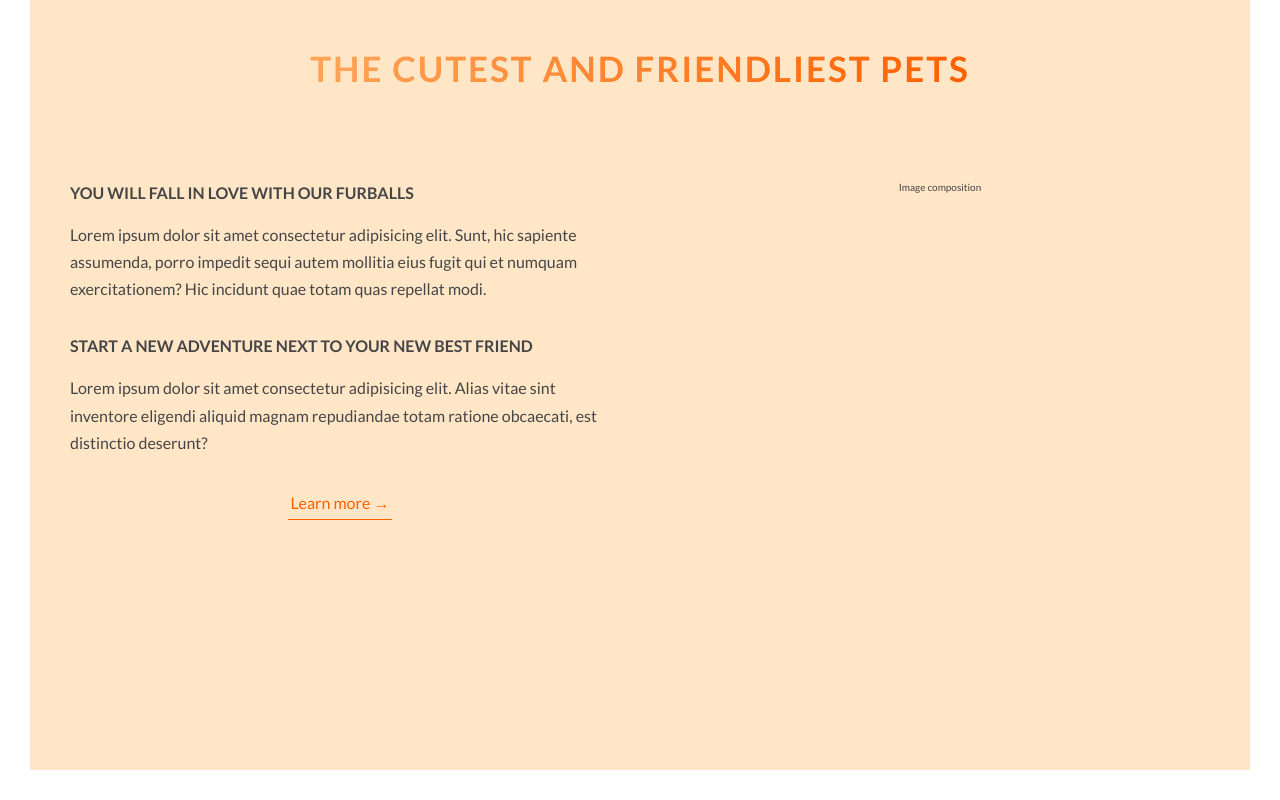
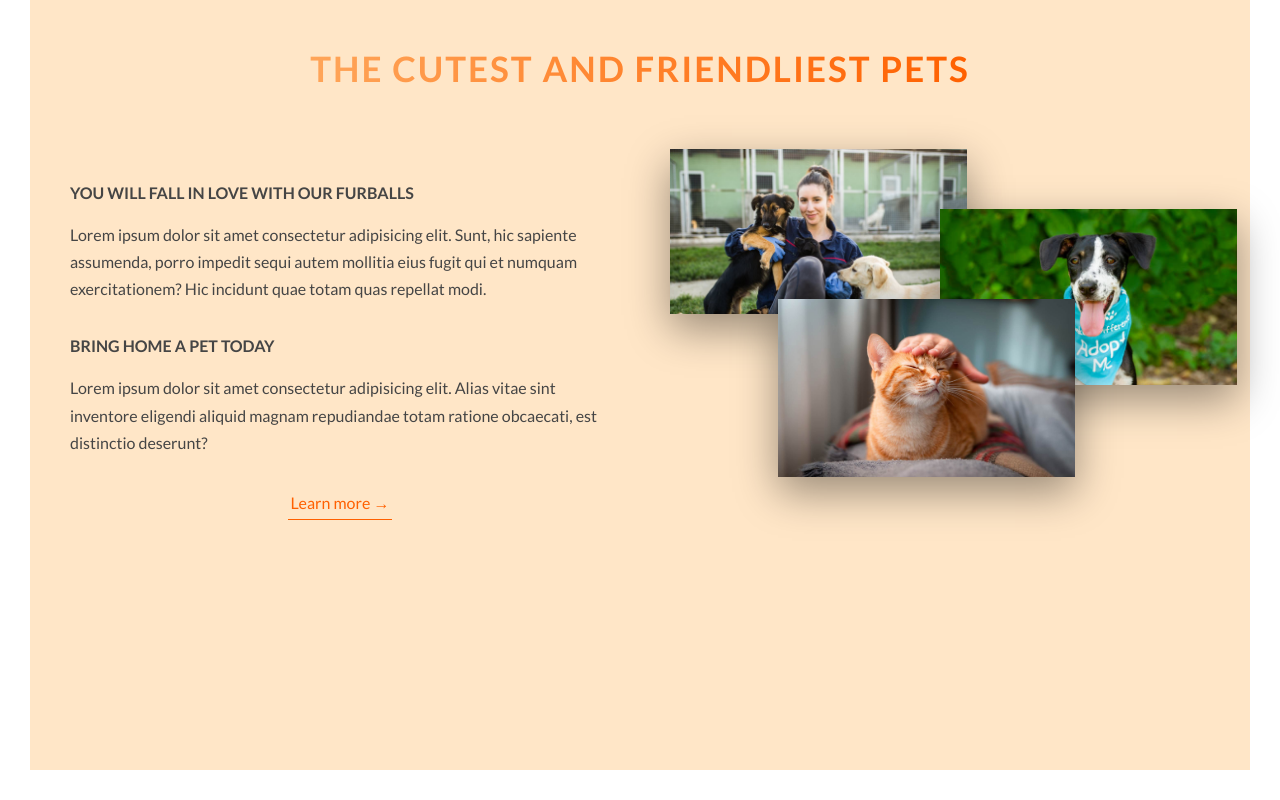
Before and after one commit to scarlatcristian/Adopt-A-Pet, a website: page index.html in a window 1280 px wide. Shown: the part 841-1641 px from the top of the page. Drawn offline with Linux system fonts and the light colour scheme; files whose address does not match are found by name.

Commit message:
finished the about section

```diff
--- a/index.html
+++ b/index.html
@@ -59,7 +59,7 @@
             </p>
 
             <h3 class="heading-tertiary u-margin-bottom-small">
-              Start a new adventure next to your new best friend
+              Bring home a pet today
             </h3>
             <p class="paragraph">
               Lorem ipsum dolor sit amet consectetur adipisicing elit. Alias
@@ -69,7 +69,26 @@
 
             <a href="#" class="btn-text">Learn more &rarr;</a>
           </div>
-          <div class="col-1-of-2">Image composition</div>
+
+          <div class="col-1-of-2">
+            <div class="composition">
+              <img
+                src="./img/p1.jpeg"
+                alt="photo-1"
+                class="composition__photo composition__photo--p1"
+              />
+              <img
+                src="./img//p2.jpeg"
+                alt="photo-2"
+                class="composition__photo composition__photo--p2"
+              />
+              <img
+                src="./img//p3.jpeg"
+                alt="photo-3"
+                class="composition__photo composition__photo--p3"
+              />
+            </div>
+          </div>
         </div>
       </section>
     </main>
--- /dev/null
+++ b/sass/components/_composition.scss
@@ -0,0 +1,38 @@
+.composition {
+  position: relative;
+
+  &__photo {
+    width: 55%;
+    box-shadow: 0 1.5rem 4rem rgba($color-black, 0.4);
+    position: absolute;
+    z-index: 10;
+    transition: all 0.2s;
+    outline-offset: 2rem;
+
+    &--p1 {
+      left: 0;
+      top: -3rem;
+    }
+
+    &--p2 {
+      right: -3;
+      top: 3rem;
+    }
+
+    &--p3 {
+      left: 20%;
+      top: 12rem;
+    }
+
+    &:hover {
+      outline: 1.5rem solid $color-primary-dark;
+      transform: scale(1.05) translateY(-0.5rem);
+      box-shadow: 0 2.5rem 4rem rgba($color-black, 0.5);
+      z-index: 20;
+    }
+  }
+
+  &:hover &__photo:not(:hover) {
+    transform: scale(0.95);
+  }
+}
--- a/sass/main.scss
+++ b/sass/main.scss
@@ -8,6 +8,7 @@
 @import "./base/utilities";
 
 @import "./components/button";
+@import "./components/composition";
 
 @import "./layouts/header";
 @import "./layouts/grid";
```
Also changed, not shown: css/style.css, img/p1.jpeg (added), img/p2.jpeg (added), img/p3.jpeg (added).
